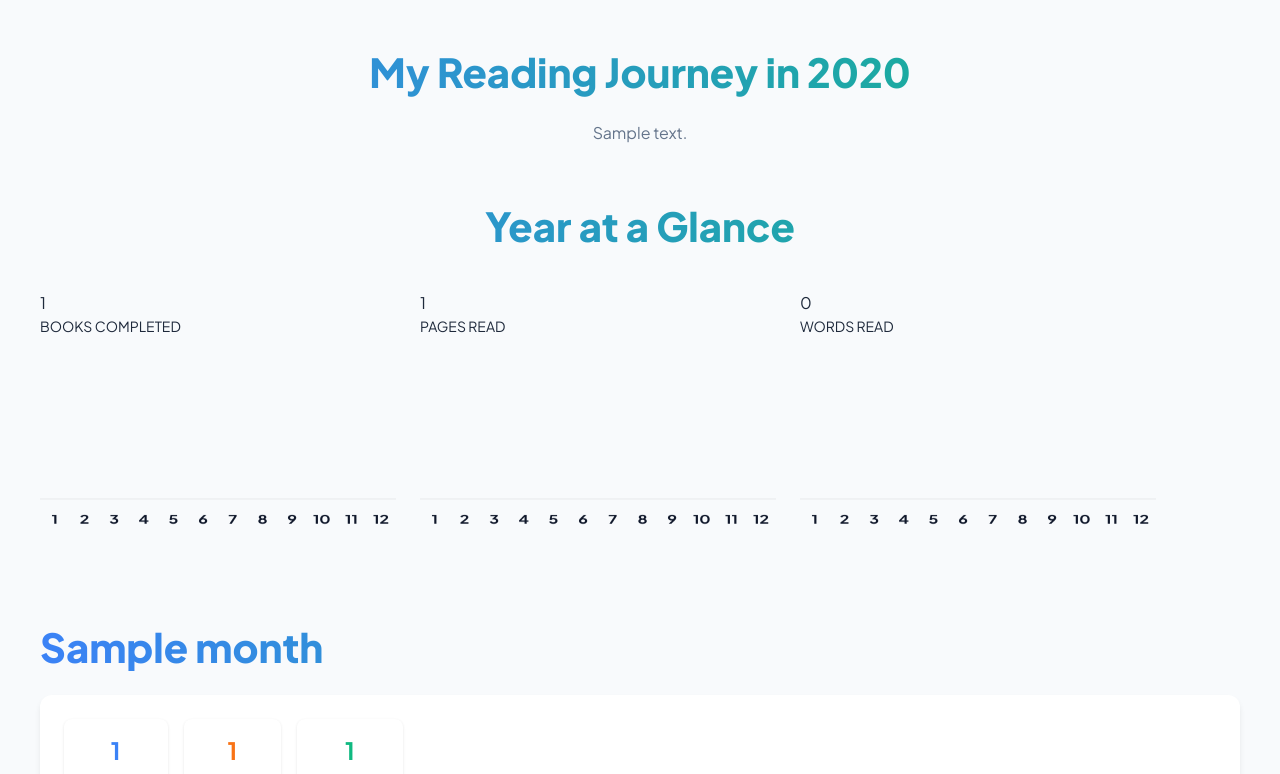
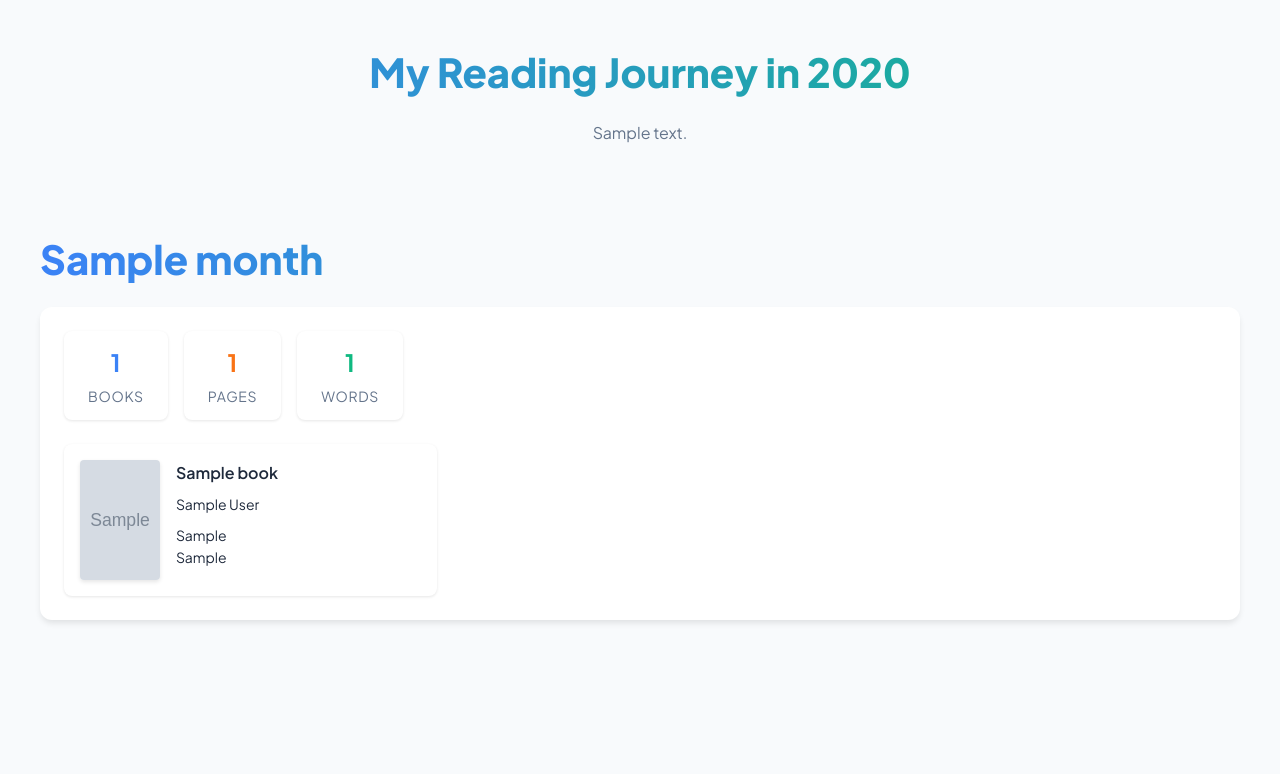
Before and after one commit to bmbell23/reading_tracker, a Python web app: template src/reading_list/templates/reports/yearly/yearly_reading_report.html in a window 1280 px wide. Shown: the top 774 px of the page. After the commit the page ends 623 px from the top, so only its background shows below. Run offline with Jinja, Linux system fonts and the light colour scheme; the template is opened without the code that fills it: most values are stand-ins (such as "Sample title", 1, 10 or a date in 2020); grey boxes marked "Sample" are stand-in pictures.

Commit message:
v2.4.91: removed the piece of shit charts from the yearly report

```diff
--- a/pyproject.toml
+++ b/pyproject.toml
@@ -4,7 +4,7 @@ build-backend = "setuptools.build_meta"
 
 [project]
 name = "reading_list"
-version = "2.4.90"
+version = "2.4.91"
 description = "Reading List Tracker"
 authors = [
     {name = "Your Name", email = "your.email@example.com"},
@@ -59,7 +59,7 @@ python_files = ["test_*.py"]
 pythonpath = ["."]
 
 [tool.mypy]
-python_version = "2.4.90"
+python_version = "2.4.91"
 warn_return_any = true
 warn_unused_configs = true
 disallow_untyped_defs = true
--- a/src/reading_list/templates/reports/yearly/yearly_reading_report.html
+++ b/src/reading_list/templates/reports/yearly/yearly_reading_report.html
@@ -533,34 +533,6 @@ Security and Performance Notes
             </div>
         </div>
 
-        <div class="year-summary">
-            <div class="title-section" style="text-align: center;">
-                <h1>Year at a Glance</h1>
-                <div class="title-decoration">
-                    <span class="dot"></span>
-                    <span class="line"></span>
-                    <span class="dot"></span>
-                </div>
-            </div>
-            <div class="stats-grid">
-                <div class="stat-card">
-                    <div class="stat-value">{{ total_books if total_books else 0 }}</div>
-                    <div class="stat-label">Books Completed</div>
-                    <canvas id="booksChart"></canvas>
-                </div>
-                <div class="stat-card">
-                    <div class="stat-value">{{ "{:,}".format(total_pages) if total_pages else 0 }}</div>
-                    <div class="stat-label">Pages Read</div>
-                    <canvas id="pagesChart"></canvas>
-                </div>
-                <div class="stat-card">
-                    <div class="stat-value">{{ "{:,}".format(total_words) if total_words else 0 }}</div>
-                    <div class="stat-label">Words Read</div>
-                    <canvas id="wordsChart"></canvas>
-                </div>
-            </div>
-        </div>
-
         <div class="monthly-section">
             <div class="month-grid">
                 {# Iterate through each month that has books #}
@@ -616,10 +588,6 @@ Security and Performance Notes
 
     <script>
         document.addEventListener('DOMContentLoaded', function() {
-            // Get monthly statistics data passed from Python backend
-            const booksData = {{ monthly_books_data }};
-            const wordsData = {{ monthly_words_data }};
-            const pagesData = {{ monthly_pages_data }};
 
             // Common configuration for all chart displays
             const commonChartOptions = {
```
